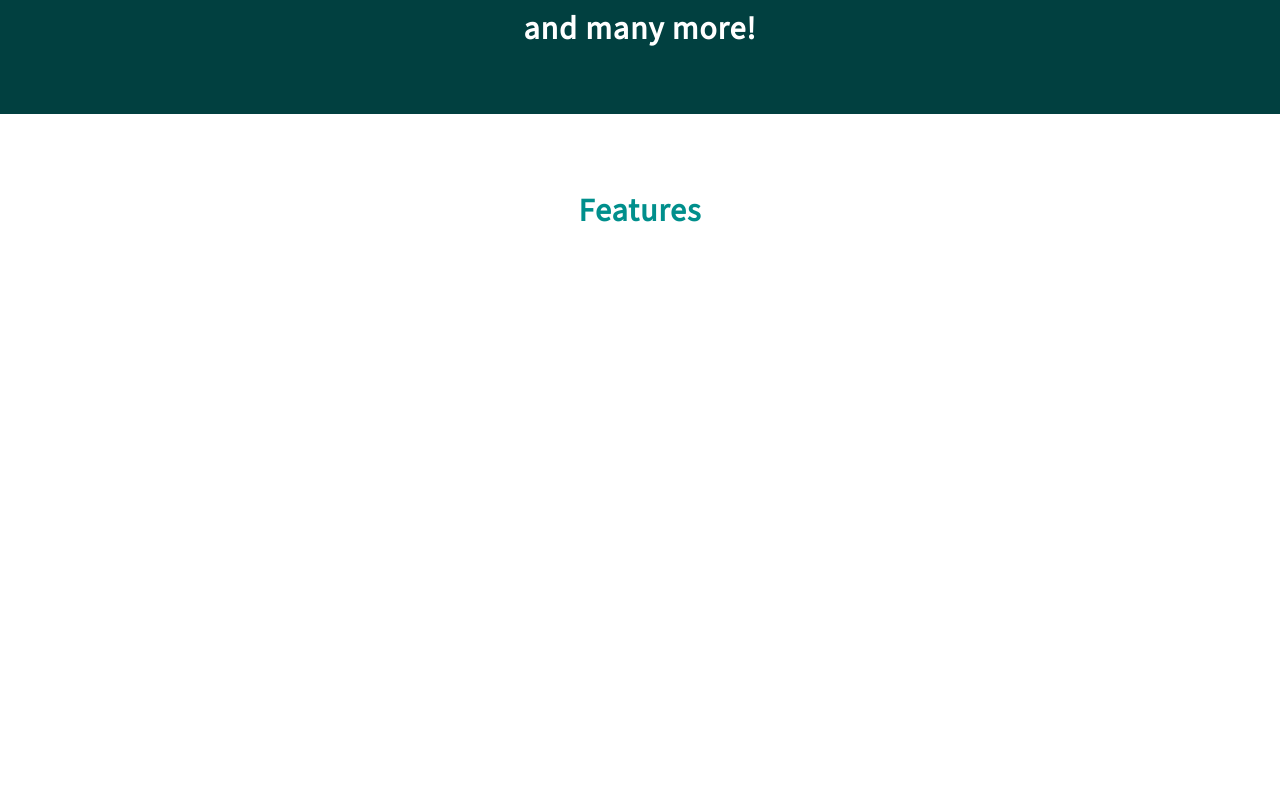
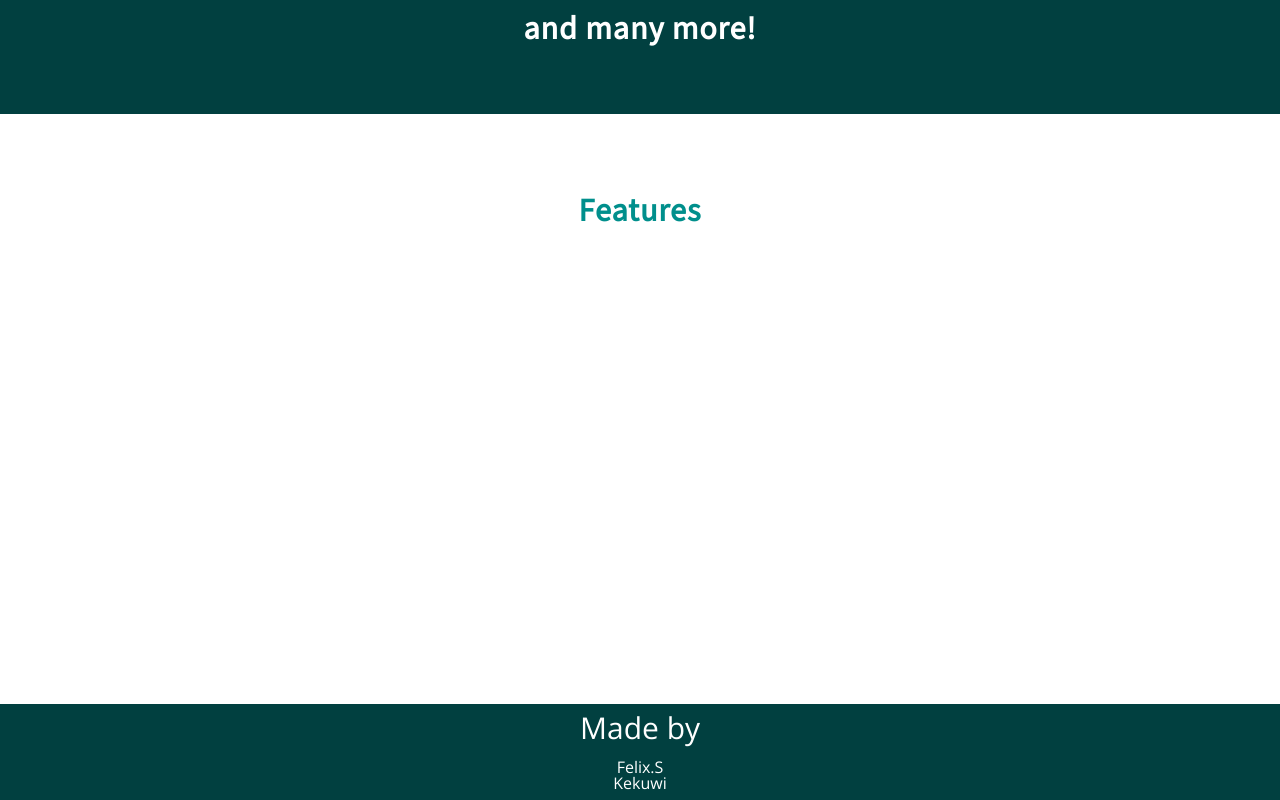
Before and after one commit to Felix-s87/Portofolio, a plain HTML site: page index.html in a window 1280 px wide. Shown: the part 1102-1902 px from the top of the page. Before the commit the page ends 1806 px from the top, so only its background shows below. Drawn offline with nearby package versions, Linux system fonts and the light colour scheme.

Commit message:
adding footer

```diff
--- a/CSS/Index.css
+++ b/CSS/Index.css
@@ -458,3 +458,21 @@ article svg{fill: var(--background-secondary);}
 /* ----------------------- ID ------------------------- */
 
 /* ================== LOWER SECTION =================== */
+footer{
+    background-color: #014040;
+    width: 100vw;
+    height: 6rem;
+    display: flex;
+    align-items: center;
+    justify-content: center;
+    text-align: center;
+    color: #ffffff;
+}
+
+.developer-head{
+    font-size: 30px;
+}
+
+.developer{
+    margin-top: 1rem;
+}
--- a/index.html
+++ b/index.html
@@ -114,7 +114,13 @@
             </div>
         </body>
         <footer>
-
+            <div class="foot-text">
+                <div class="developer-head">Made by</div>
+                <div class="developer">
+                    Felix.S<br>
+                    Kekuwi
+                </div>
+            </div>
         </footer>
         <script defer src="JS/Index.Js"></script>
     </html>
```
